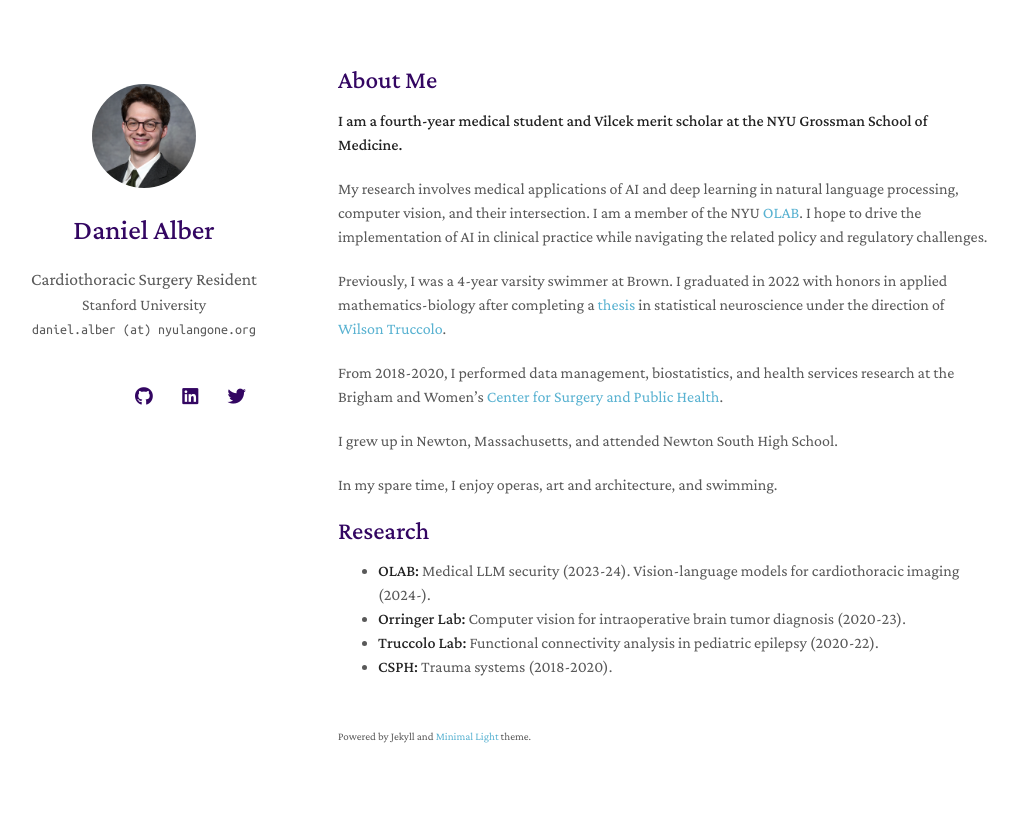
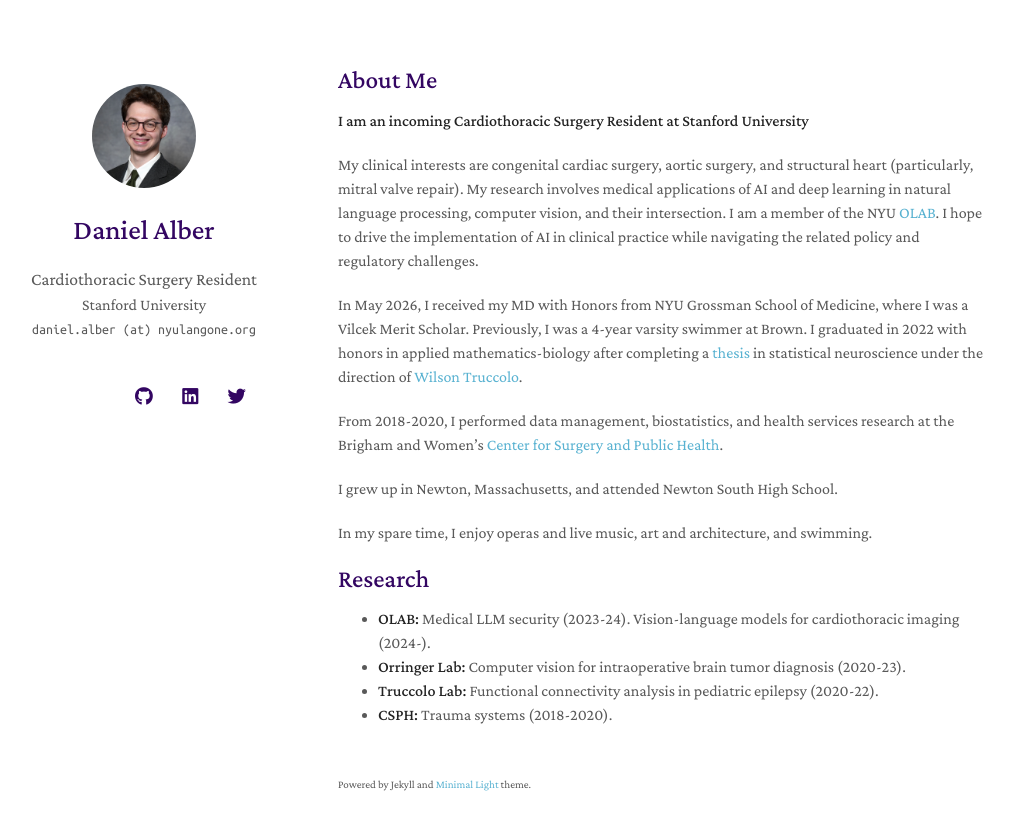
Before and after one commit to danalber/danalber.github.io, a Jekyll site: the page built from index.md, in a window 1280 px wide. Shown: the top 830 px of the page, without its empty margins (132-1150 px from the left). Built offline with Jekyll 4.4.1, drawn with Linux system fonts in a browser that asks for light colours; nearby versions of some CDN libraries; a style sheet for code colours, icons or effects is not loaded; our own code applies the rules of GitHub Pages for plain Markdown files.

Commit message:
Revise About Me section with new residency details
Updated personal information and research interests in the About Me section.

```diff
--- a/index.md
+++ b/index.md
@@ -4,17 +4,17 @@ layout: homepage
 
 ## About Me
 
-**I am a fourth-year medical student and Vilcek merit scholar at the NYU Grossman School of Medicine.**
+**I am an incoming Cardiothoracic Surgery Resident at Stanford University**
 
-My research involves medical applications of AI and deep learning in natural language processing, computer vision, and their intersection. I am a member of the NYU [OLAB](https://www.nyuolab.org/). I hope to drive the implementation of AI in clinical practice while navigating the related policy and regulatory challenges.
+My clinical interests are congenital cardiac surgery, aortic surgery, and structural heart (particularly, mitral valve repair). My research involves medical applications of AI and deep learning in natural language processing, computer vision, and their intersection. I am a member of the NYU [OLAB](https://www.nyuolab.org/). I hope to drive the implementation of AI in clinical practice while navigating the related policy and regulatory challenges.
 
-Previously, I was a 4-year varsity swimmer at Brown. I graduated in 2022 with honors in applied mathematics-biology after completing a [thesis](./assets/alber_thesis_final.pdf) in statistical neuroscience under the direction of [Wilson Truccolo](https://www.truccololab.com/).
+In May 2026, I received my MD with Honors from NYU Grossman School of Medicine, where I was a Vilcek Merit Scholar. Previously, I was a 4-year varsity swimmer at Brown. I graduated in 2022 with honors in applied mathematics-biology after completing a [thesis](./assets/alber_thesis_final.pdf) in statistical neuroscience under the direction of [Wilson Truccolo](https://www.truccololab.com/).
 
 From 2018-2020, I performed data management, biostatistics, and health services research at the Brigham and Women's [Center for Surgery and Public Health](https://csph.brighamandwomens.org/).
 
 I grew up in Newton, Massachusetts, and attended Newton South High School.
 
-In my spare time, I enjoy operas, art and architecture, and swimming.
+In my spare time, I enjoy operas and live music, art and architecture, and swimming.
 
 ## Research
 
```
